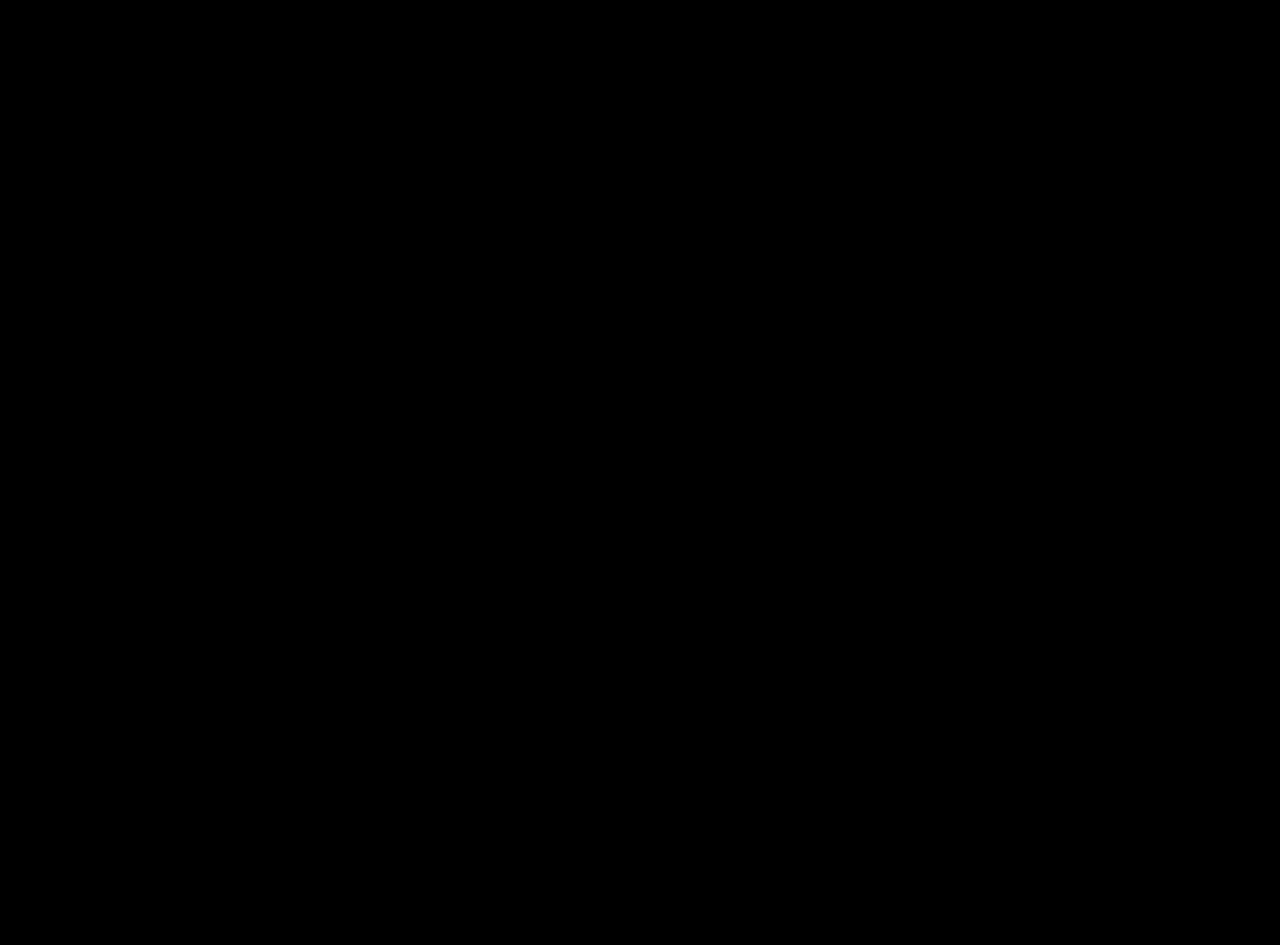
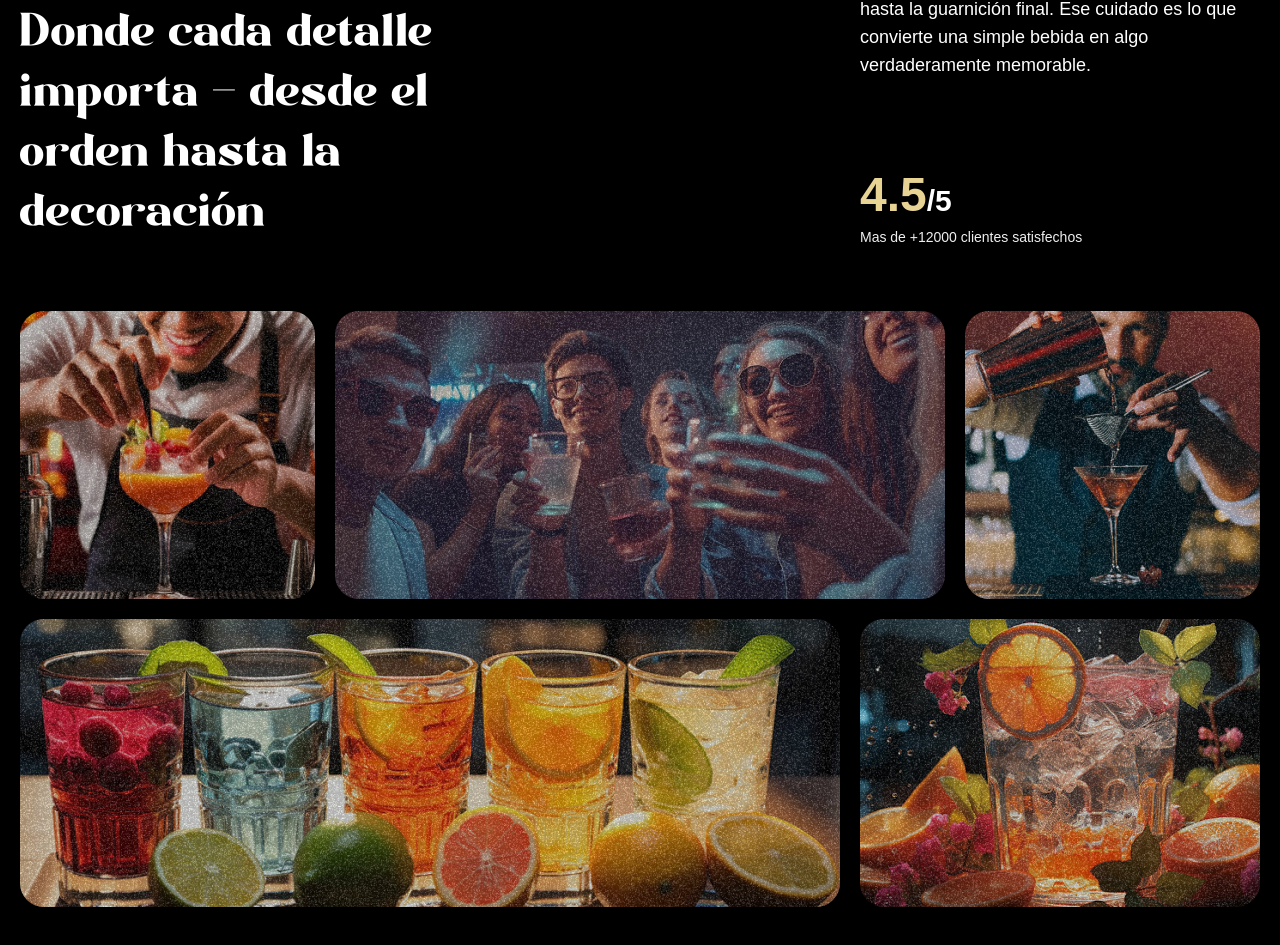
Before and after one commit to MatiasGOrtega/bar, a React (Vite) app: page / in a window 1280 px wide. Shown: the part 1773-2718 px from the top of the page. Before the commit the page ends 1600 px from the top, so only its background shows below. Built offline with nearby package versions, Linux system fonts and the light colour scheme; a web font is replaced by a local one.

Commit message:
feat: add About component with GSAP animations and styling

```diff
--- a/src/App.jsx
+++ b/src/App.jsx
@@ -3,6 +3,7 @@
 import Navbar from "./components/Navbar";
 import Hero from "./components/Hero";
 import Cocktailds from "./components/Cocktailds";
+import About from "./components/About";
 
 gsap.registerPlugin(ScrollTrigger, SplitText);
 
@@ -13,6 +14,7 @@
       <Navbar />
       <Hero />
       <Cocktailds />
+      <About />
     </main>
   )
 }
--- /dev/null
+++ b/src/components/About.jsx
@@ -0,0 +1,89 @@
+import { useGSAP } from "@gsap/react"
+import { SplitText } from "gsap/all"
+import gsap from "gsap"
+
+function About() {
+
+  useGSAP(() => {
+    const titleSplit = SplitText.create('#about h2', {
+      type: 'words'
+    })
+
+    const scrollTimeline = gsap.timeline({
+      scrollTrigger: {
+        trigger: '#about',
+        start: 'top center'
+      }
+    })
+
+    scrollTimeline
+      .from(titleSplit.words, {
+        opacity: 0, duration: 1, yPercent: 100, ease: 'expo.out', stagger: 0.02
+      })
+      .from('.top-grid div, .bottom-grid div', {
+        opacity: 0, duration: 1, ease: 'power1.inOut', stagger: 0.04,
+      }, '-=0.5')
+  })
+
+  return (
+    <div id="about">
+      <div className="mb-16 md:px-0 px-5">
+        <div className="content">
+          <div className="md:col-span-8">
+            <p className="badge">Los mejores cócteles</p>
+            <h2>
+              Donde cada detalle importa <span className="text-white">-</span> desde el orden hasta la decoración
+            </h2>
+          </div>
+
+          <div className="sub-content">
+            <p>
+              Cada cóctel que servimos refleja nuestra obsesión por el detalle, desde la primera mezcla hasta la guarnición final. Ese cuidado es lo que convierte una simple bebida en algo verdaderamente memorable.
+            </p>
+
+            <div>
+              <p className="md:text-3xl text-xl font-bold">
+                <span>4.5</span>/5
+              </p>
+              <p className="text-sm text-white-100">
+                Mas de +12000 clientes satisfechos
+              </p>
+            </div>
+          </div>
+        </div>
+      </div>
+
+      <div className="top-grid">
+        <div className="md:col-span-3">
+          <div className="noisy" />
+          <img src="/images/abt1.png" alt="grid-img-1" />
+        </div>
+
+        <div className="md:col-span-6">
+          <div className="noisy" />
+          <img src="/images/abt2.png" alt="grid-img-2" />
+        </div>
+
+        <div className="md:col-span-3">
+          <div className="noisy" />
+          <img src="/images/abt5.png" alt="grid-img-5" />
+        </div>
+      </div>
+
+      <div className="bottom-grid">
+        <div className="md:col-span-8">
+          <div className="noisy" />
+          <img src="/images/abt3.png" alt="grid-img-3" />
+        </div>
+
+        <div className="md:col-span-4">
+          <div className="noisy" />
+          <img src="/images/abt4.png" alt="grid-img-4" />
+        </div>
+      </div>
+
+    </div>
+  )
+}
+
+export default About
--- a/src/index.css
+++ b/src/index.css
@@ -185,4 +185,60 @@
       }
     }
   }
+
+  #about {
+    @apply min-h-screen py-28 2xl:px-0 px-5 container mx-auto;
+
+    .content {
+      @apply grid grid-cols-1 lg:grid-cols-12 gap-5;
+
+      h2 {
+        @apply text-5xl md:text-6xl font-modern-negra max-w-lg;
+      }
+
+      .sub-content {
+        @apply md:col-span-4 space-y-5 flex flex-col justify-between;
+
+        p {
+          @apply text-lg;
+        }
+
+        div {
+          @apply flex flex-col justify-between md:gap-2 gap-5;
+
+          span {
+            @apply text-yellow font-bold text-5xl;
+          }
+        }
+      }
+    }
+
+    .badge {
+      @apply inline-block rounded-full bg-white text-black px-4 py-2 text-sm font-medium mb-8;
+    }
+
+    .top-grid {
+      @apply grid grid-cols-1 xl:grid-cols-12 gap-5 mb-5 md:px-0 px-5;
+
+      >div {
+        @apply rounded-3xl overflow-hidden h-72 relative;
+      }
+
+      img {
+        @apply object-cover w-full h-full;
+      }
+    }
+
+    .bottom-grid {
+      @apply grid grid-cols-1 md:grid-cols-12 gap-5 md:px-0 px-5;
+
+      >div {
+        @apply rounded-3xl overflow-hidden h-72 relative;
+      }
+
+      img {
+        @apply object-cover w-full h-full;
+      }
+    }
+  }
 }
```
